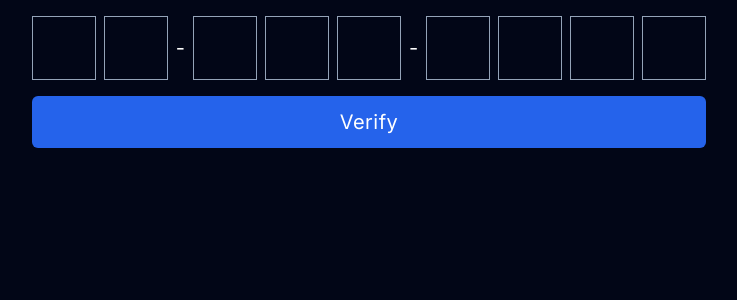
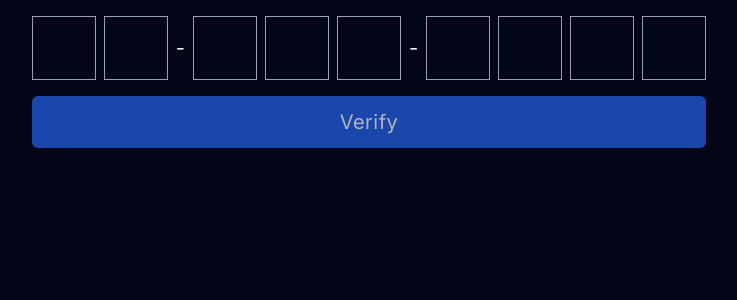
Before and after one commit to marcin10lw/code-enter, a Next.js app: page / in a window 1280 px wide. Shown: the top 300 px of the page, without its empty margins (271-1008 px from the left). Built offline with nearby package versions, Linux system fonts and the light colour scheme.

Commit message:
feat(OTP): handle onSubmit with final code

```diff
--- a/components/OTP.tsx
+++ b/components/OTP.tsx
@@ -1,28 +1,28 @@
 "use client";
 
-import { KeyboardEvent, useEffect, useRef, useState } from "react";
+import { FormEvent, KeyboardEvent, useEffect, useRef, useState } from "react";
 
 interface OTPProps {
   OTPStructure: (number | string)[];
 }
 
-type OTPInput =
-  | {
-      index: number;
-      value: string;
-    }
-  | string;
+type OTPInput = {
+  index: number;
+  value: string;
+};
 
 const OTP = ({ OTPStructure }: OTPProps) => {
-  const [OTPInputs, setOTPInputs] = useState<OTPInput[]>([]);
+  const [OTPInputs, setOTPInputs] = useState<(OTPInput | string)[]>([]);
   const inputsRef = useRef<HTMLInputElement[]>([]);
 
-  const inputsAmt = OTPInputs.filter(
-    (input) => typeof input !== "string"
-  ).length;
+  const filteredOTPInputs = OTPInputs.filter(
+    (input): input is OTPInput => typeof input !== "string"
+  );
+
+  const inputsAmt = filteredOTPInputs.length;
 
   useEffect(() => {
-    const newInputs: OTPInput[] = [];
+    const newInputs: (OTPInput | string)[] = [];
     let newIndex = 0;
 
     OTPStructure.forEach((item) => {
@@ -134,8 +134,23 @@ const OTP = ({ OTPStructure }: OTPProps) => {
     }
   };
 
+  const disabled = filteredOTPInputs.some((input) => input.value === "");
+
+  const onSubmit = (event: FormEvent<HTMLFormElement>) => {
+    event.preventDefault();
+
+    if (disabled) return;
+
+    const finalCode = filteredOTPInputs.reduce(
+      (acc, { value }) => acc + value,
+      ""
+    );
+
+    alert(finalCode);
+  };
+
   return (
-    <div className="flex flex-col gap-4">
+    <form onSubmit={onSubmit} noValidate className="flex flex-col gap-4">
       <div className="flex items-center gap-2 mt-4">
         {OTPInputs.map((input, listIndex) => {
           if (typeof input !== "string") {
@@ -163,10 +178,13 @@ const OTP = ({ OTPStructure }: OTPProps) => {
         })}
       </div>
 
-      <button className="bg-blue-600 rounded-md text-xl p-3 text-white tracking-wide">
+      <button
+        disabled={disabled}
+        className="bg-blue-600 rounded-md disabled:pointer-events-none hover:bg-blue-700 disabled:opacity-70 text-xl p-3 text-white tracking-wide"
+      >
         Verify
       </button>
-    </div>
+    </form>
   );
 };
 
```
